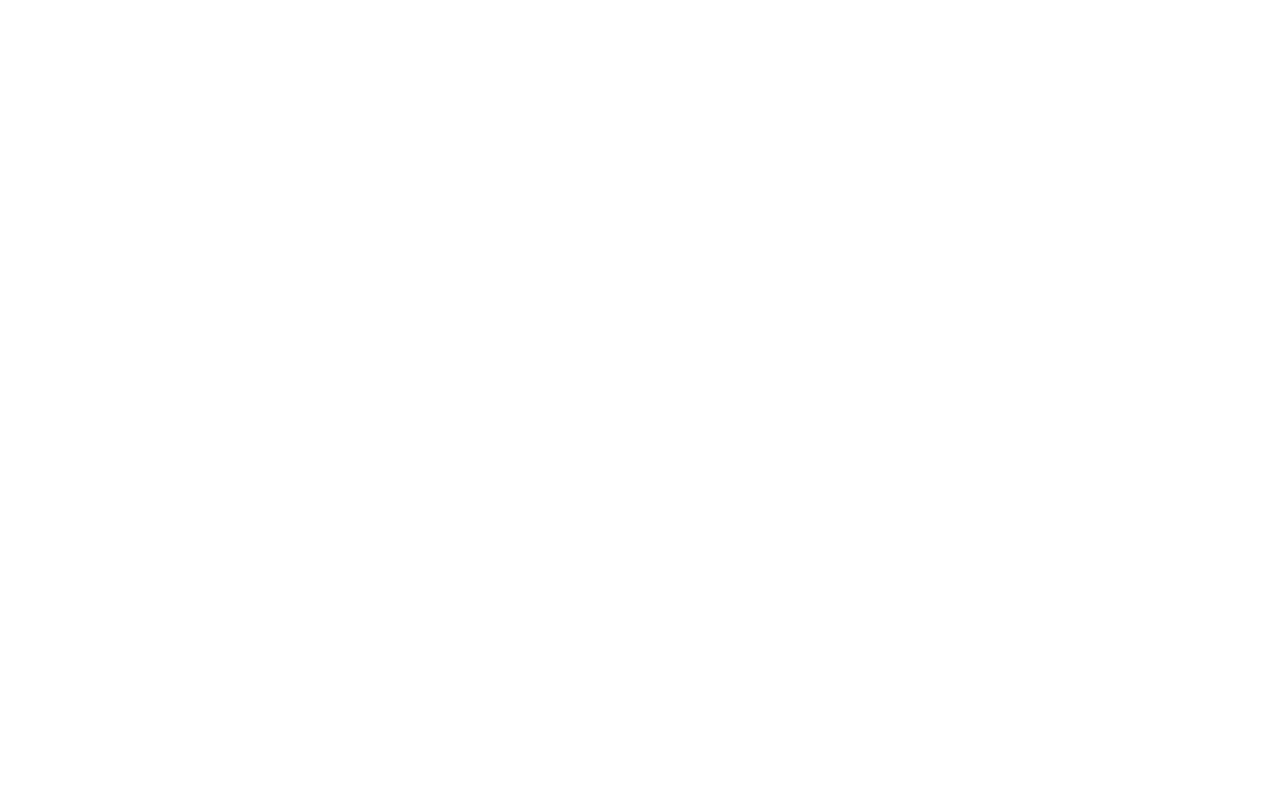
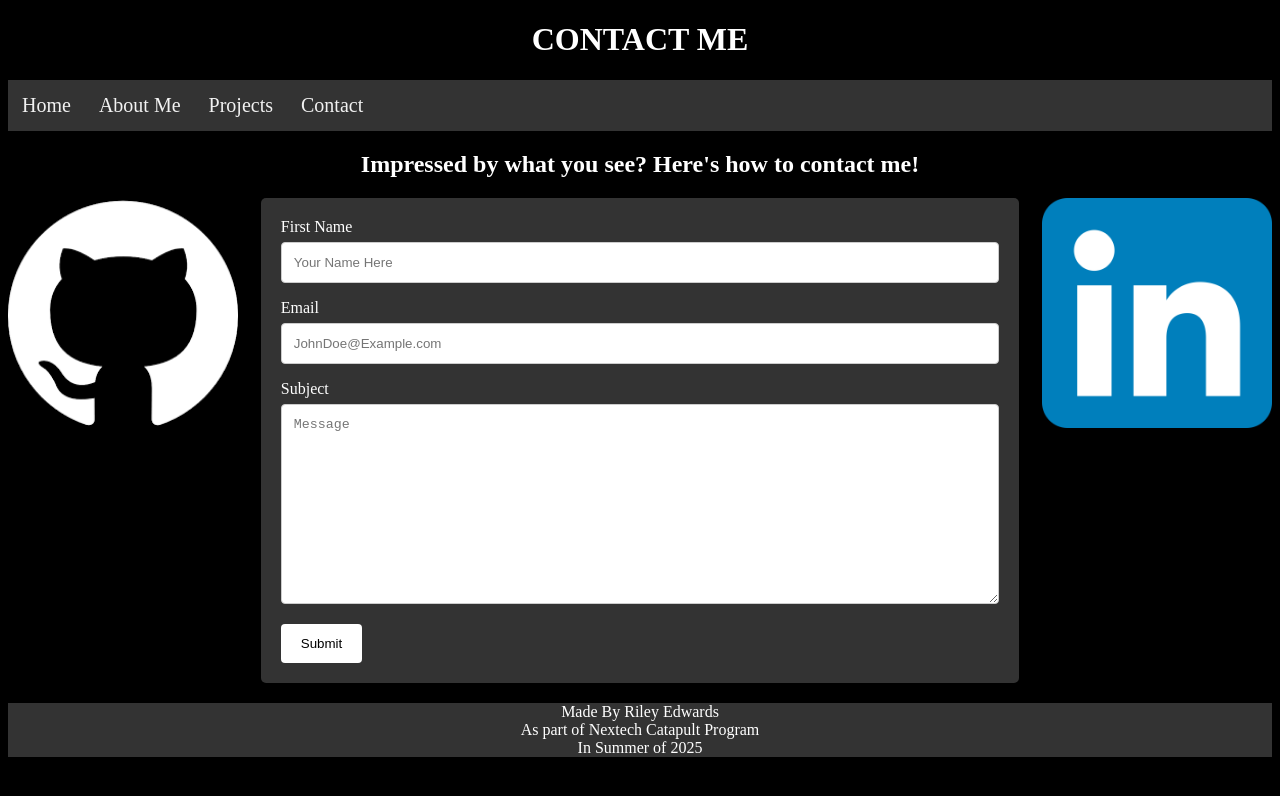
Before and after one commit to RileyEdw/Riley-Edwards-Portfolio, a plain HTML site: page contact.html in a window 1280 px wide. Drawn offline with Linux system fonts and the light colour scheme.

Commit message:
just in case save

```diff
--- a/about.html
+++ b/about.html
@@ -0,0 +1,22 @@
+<!DOCTYPE html>
+<html>
+    <head>
+        <meta charset="utf-8">
+        <meta http-equiv="X-UA-Compatible" content="IE=edge">
+        <title>Riley Edwards's Portfolio</title>
+        <link rel="stylesheet" href="style.css">
+        <script src="script.js"></script>
+    </head>
+    <body class="fade">
+        <div id="heading">
+        <h1>ABOUT ME</h1>
+        </div>
+        <div id="navbar">
+            <a href="index.html">Home</a>
+            <a href="about.html">About Me</a>
+            <a href="projects.html">Projects</a>
+            <a href="contact.html">Contact</a>
+        </div>
+        <p class="bottom">Made By Riley Edwards<br>As part of Nextech Catapult Program<br>In Summer of 2025</p>
+    </body>
+</html>
--- a/contact.html
+++ b/contact.html
@@ -0,0 +1,40 @@
+<!DOCTYPE html>
+<html>
+    <head>
+        <meta charset="utf-8">
+        <meta http-equiv="X-UA-Compatible" content="IE=edge">
+        <title>Contact Riley</title>
+        <link rel="stylesheet" href="style.css">
+        <script src="script.js"></script>
+    </head>
+    <body class="fade">
+        <div id="heading">
+        <h1>CONTACT ME</h1></div>
+        <div id="navbar">
+            <a href="index.html">Home</a>
+            <a href="about.html">About Me</a>
+            <a href="projects.html">Projects</a>
+            <a href="contact.html">Contact</a>
+        </div>
+        <h2>Impressed by what you see? Here's how to contact me!</h2>
+        <a target="_blank" href="https://github.com/RileyEdw" style="float:left" class="contactPic"><img src="images/githubLogo.png"></a>
+        <a target="_blank" href="https://www.linkedin.com/in/riley-edwards-aa961b371/" style="float:right" class="contactPic"><img src="images/LinkedInLogo.png"></a>
+        <div class="container">
+            <form action="https://formspree.io/f/mwpbwqwb" method="POST">
+
+                <label for="fname">First Name</label>
+                <input type="text" id="fname" name="firstname" placeholder="Your Name Here">
+
+                <label for="email">Email</label>
+                <input type="text" id="email" name="email" placeholder="JohnDoe@Example.com">
+
+                <label for="subject">Subject</label>
+                <textarea id="subject" name="subject" placeholder="Message" style="height:200px"></textarea>
+
+                <input type="submit" value="Submit">
+
+            </form>
+            </div>
+        <p class="bottom">Made By Riley Edwards<br>As part of Nextech Catapult Program<br>In Summer of 2025</p>
+    </body>
+</html>
--- a/script.js
+++ b/script.js
@@ -17,11 +17,11 @@ function showSlides(n) {
   slides[slideIndex-1].style.display = "block";
   if(slideIndex===1){
     document.querySelector(".slidetitle").innerHTML="Me";
-    document.querySelector(".slidedesc").innerHTML="Short placeholder text about me."
+    document.querySelector(".slidedesc").innerHTML="Hey there! I'm Riley Edwards. I'm a young man from Southern Indiana, with a passion for computer science.  I like to help people when I can."
   };
   if(slideIndex===2){
     document.querySelector(".slidetitle").innerHTML="Code";
-    document.querySelector(".slidedesc").innerHTML="Short placeholder text about coding."
+    document.querySelector(".slidedesc").innerHTML="I've been coding since I was a kid, although it was simple block code. I found a love for it back then. Since, I've been growing my knowledge and skill through practice and projects."
   };
   if(slideIndex===3){
     document.querySelector(".slidetitle").innerHTML="Cat";
--- a/style.css
+++ b/style.css
@@ -15,19 +15,20 @@
   text-align: center;
   padding: 14px;
   text-decoration: none;
+  font-size:1.25rem
 }
 #navbar a:hover{background-color:chartreuse; color: black; font-size: 1.25rem; font-weight:bold}
 body{background-color: black; color: white}
-/* Page content */
+
 .content {
   padding: 16px;
 }
 h1{text-align: center;}
 h2{text-align: center;}
-.slidedesc{text-align: center;}
+.slidetitle{font-size:2rem}
+.slidedesc{text-align: center; font-size: 2rem}
 * {box-sizing:border-box}
 
-/* Slideshow container */
 .slideshow-container {
   width: 500px;
   height:500px;
@@ -36,12 +37,11 @@ h2{text-align: center;}
   float: left;
 }
 
-/* Hide the images by default */
 .mySlides {
   display: none;
 }
 .original{display: block}
-/* Next & previous buttons */
+
 .prev, .next {
   cursor: pointer;
   position: absolute;
@@ -56,19 +56,14 @@ h2{text-align: center;}
   border-radius: 0 3px 3px 0;
   user-select: none;
 }
-
-/* Position the "next button" to the right */
 .next {
   right: 0;
   border-radius: 3px 0 0 3px;
 }
-
-/* On hover, add a black background color with a little bit see-through */
 .prev:hover, .next:hover {
   background-color: rgba(0,0,0,0.8);
 }
 
-/* Number text (1/3 etc) */
 .numbertext {
   color: #f2f2f2;
   font-size: 12px;
@@ -83,7 +78,7 @@ h2{text-align: center;}
   animation-duration: 1.5s;
 }
 .skills{background-color: #333;
-margin-top:450px}
+margin-top:370px}
 .skillbox {
   display: grid;
   grid-template-columns: 25% 25% 25% 25%;
@@ -100,6 +95,49 @@ margin-top:450px}
   margin:0 auto;
 }
 .skillbox p{text-align: center; font-size:2rem}
+
+.projects{width:65%; margin-bottom: 20px}
+
+.projectContainer{border:4px solid white;
+  border-radius: 5px; margin-top: 30px; text-align:center; color: white; }
+
+.projectContainer img{height:300px; margin:auto; display:block}
+
+.projectContainer:hover{background-color: white; color: black;}
+
+.bottom{background-color:#333; color: white; display:block; margin-top: -10px; margin-bottom:-10px; text-align:center;}
+
+a{text-decoration: none;}
+
+input[type=text], select, textarea {
+  width: 100%;
+  padding: 12px;
+  border: 1px solid #ccc;
+  border-radius: 4px;
+  box-sizing: border-box;
+  margin-top: 6px;
+  margin-bottom: 16px;}
+input[type=submit] {
+  background-color: white;
+  color: black;
+  padding: 12px 20px;
+  border: none;
+  border-radius: 4px;
+  cursor: pointer;
+}
+input[type=submit]:hover {
+  background-color: chartreuse; font-weight:bold
+}
+.container {
+  border-radius: 5px;
+  background-color: #333;
+  padding: 20px;
+  width:60%;
+  align-items:center;
+  margin:auto;
+  margin-bottom: 30px
+}
+.contactPic img{width: 230px}
 @keyframes fade {
   from {opacity: .4}
   to {opacity: 1}
```
Also changed, not shown: index.html (+5 -4 lines), projects.html (+9 -2 lines), images/LinkedInLogo.png (added), images/adventureQuiz.png (added), images/climateChange.png (added), images/githubLogo.png (added), images/grandAdventure.png (added).
